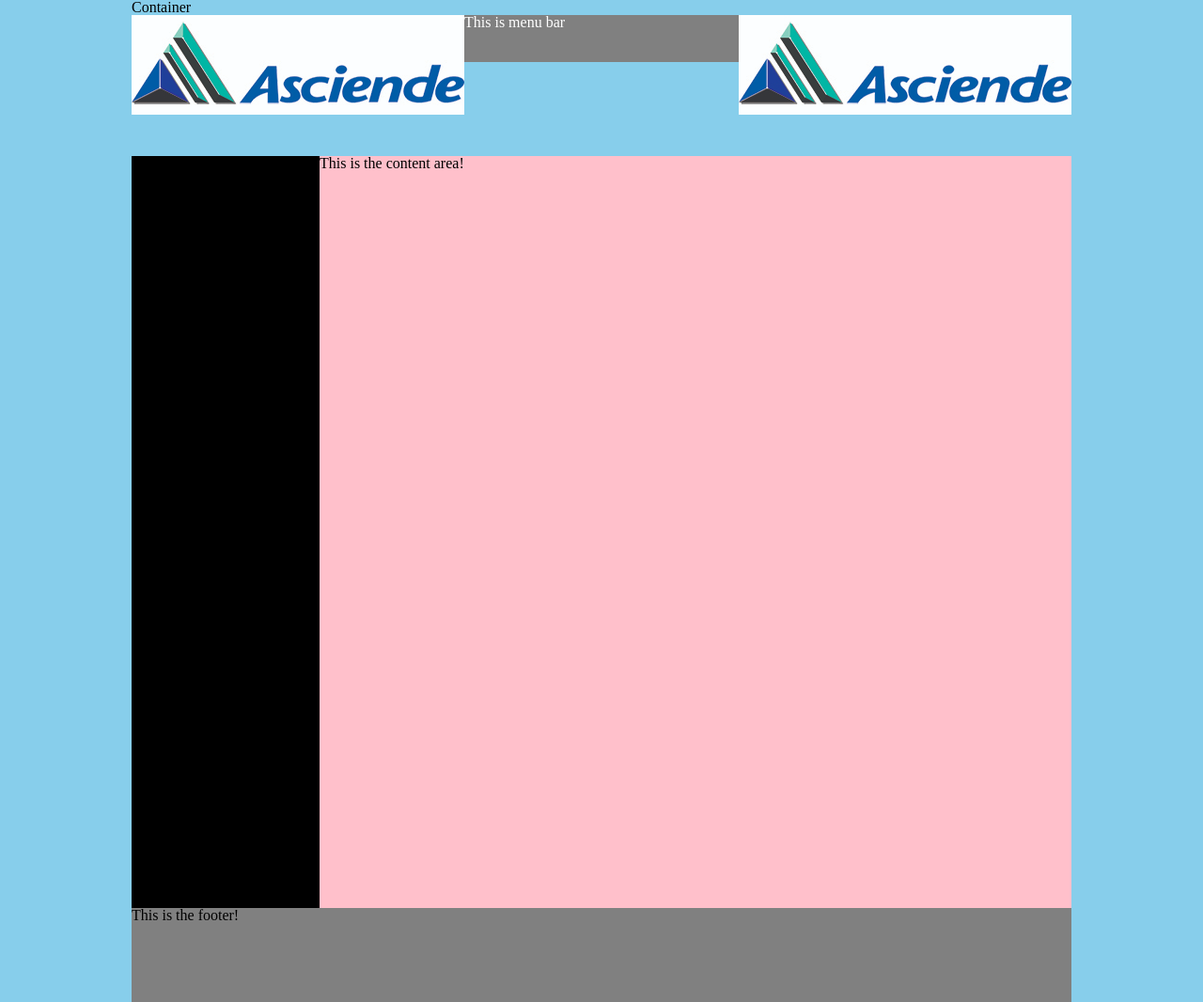
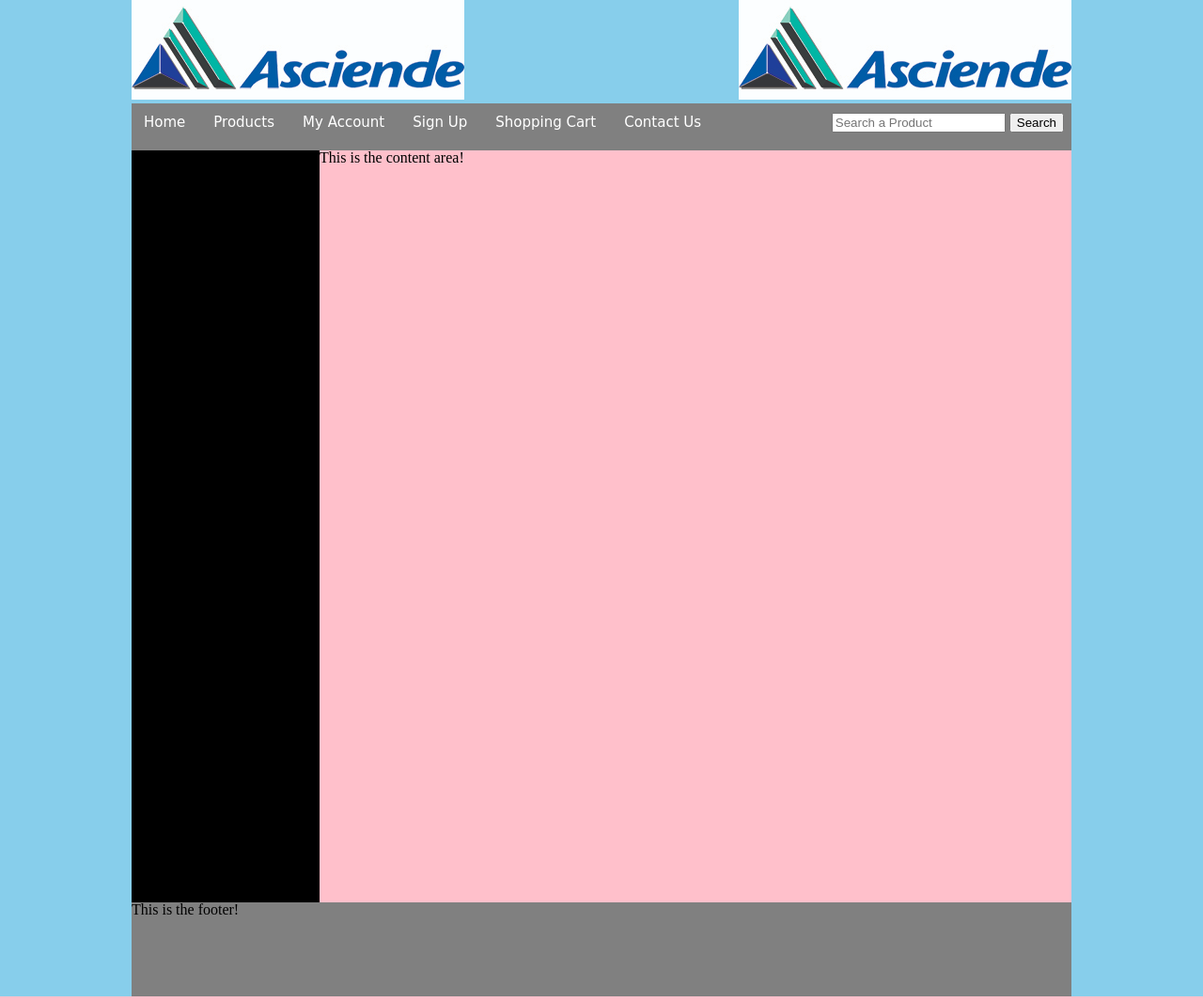
Before and after one commit to avargaz/ecommercePlatform, a PHP site: page / in a window 1280 px wide. Shown: the whole page at 94% size. Run offline with PHP 8.4, Linux system fonts and the light colour scheme.

Commit message:
menu Bar
added menu bar with dead links temporarily

```diff
--- a/css/style.css
+++ b/css/style.css
@@ -68,7 +68,7 @@ body{
 
 .header_wrapper{
     width: 1000px;
-    height: 150px;
+    height: 110px;
     margin: auto;
 }
 
@@ -95,6 +95,37 @@ body{
     color: white;
 }
 
+#menu{
+    padding: 0;
+    margin: 0;
+    line-height: 40px;
+}
+#menu li{
+    list-style: none;
+    display: inline;
+
+}
+
+#menu a{
+    text-decoration: none;
+    color: white;
+    padding: 8px;
+    margin: 5px;
+    font-size: 15px;
+    font-family: COMIC SANS MS;
+}
+
+#menu a:hover{
+    color: blue;
+    font-weight: bolder;
+}
+
+#form{
+    float: right;
+    padding-right: 8px;
+    line-height: 40px;
+}
+
 #content_area{
     width: 800px;
     height: 800px;
--- a/index.php
+++ b/index.php
@@ -8,19 +8,47 @@
 <body>
 
     <div class="main_wrapper">
-        Container
 
+        <!--Header starts here-->
         <div class="header_wrapper">
             <img id="logo" src="img/logo.jpg"/>
             <img id="banner" src="img/logo.jpg"/>
-            <div class="menubar"> This is menu bar</div>
         </div>
+        <!--Header ends here-->
+        <!--Menubar starts here-->
+        <div class="menubar">
+            <ul id="menu">
+                <li><a href="#">Home</a> </li>
+                <li><a href="#">Products</a> </li>
+                <li><a href="#">My Account</a> </li>
+                <li><a href="#">Sign Up</a> </li>
+                <li><a href="#">Shopping Cart</a> </li>
+                <li><a href="#">Contact Us</a> </li>
+                <div id="form">
+                    <form method="get" action="results.php" enctype="multipart/form-data">
+                        <input type="text" name="user_query" placeholder="Search a Product" />
+                        <input type="submit" name="search" value="Search"/>
+                    </form>
+                </div>
+            </ul>
+
+
+        </div>
+        <!--Menubar ends here-->
+        <!--Content starts here-->
         <div class="content_wrapper">
 
-            <div id="sidebar">This is the sidebar!</div>
+            <div id="sidebar">
+
+                <div id="sidebar_title">Categories </div>
+
+            </div>
             <div id="content_area">This is the content area!</div>
         </div>
+        <!--Content ends here-->
+        <!--Footer starts here-->
         <div id="footer">This is the footer!</div>
+        <!--Footer ends here-->
     </div>
 
 </body>
```
